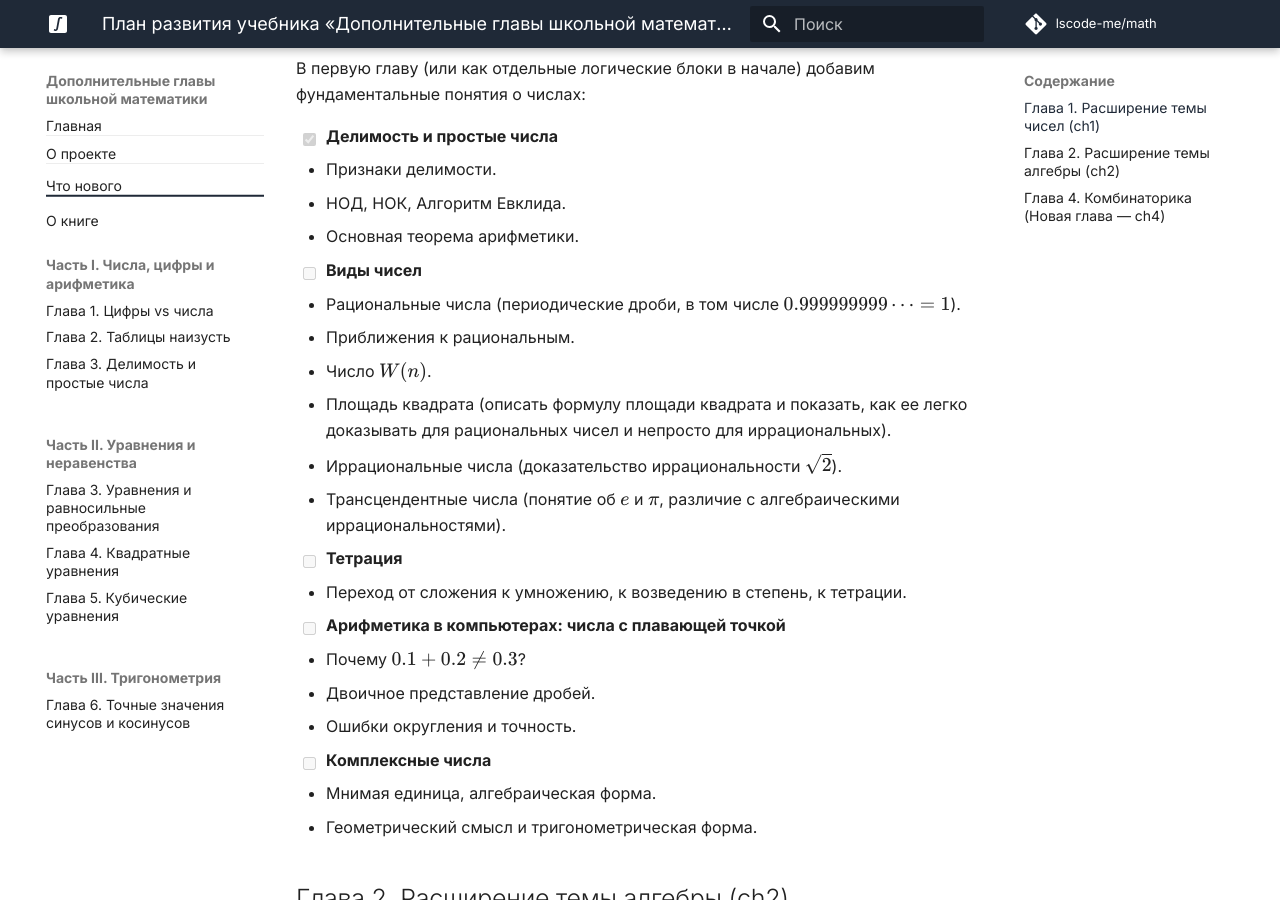
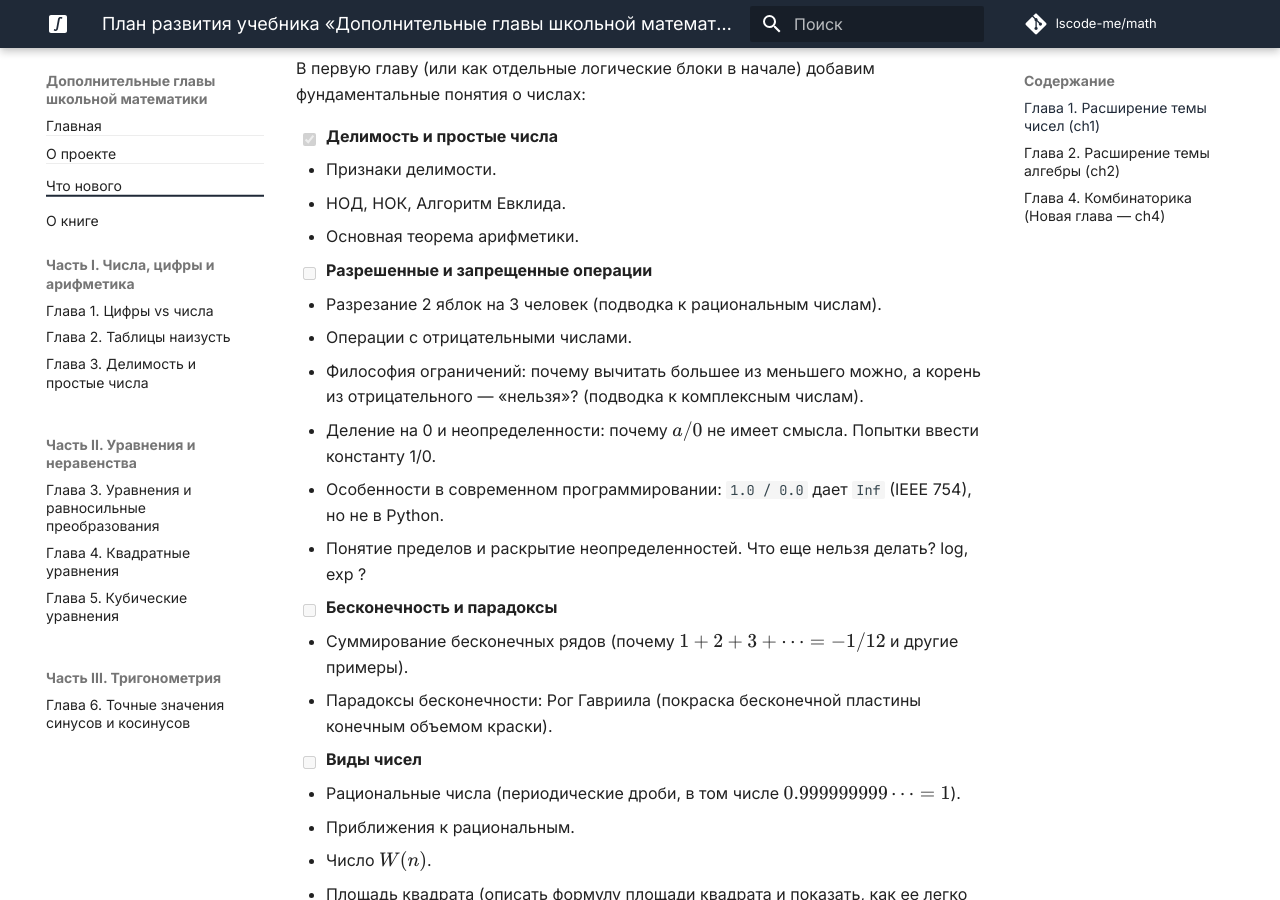
Before and after one commit to lscode-me/math, an MkDocs documentation site: the page built from docs/plan.md, in a window 1280 px wide and 900 px high, scrolled down 307 px. Built offline with MkDocs 1.6.1 and Material for MkDocs 9.7.7, drawn with Linux system fonts in a browser that asks for light colours; comment, search, counter and statistics services are not loaded.

Commit message:
Update development plan with infinity topics and refine quadratic formula diagram

```diff
--- a/docs/plan.md
+++ b/docs/plan.md
@@ -10,6 +10,16 @@
   - Признаки делимости.
   - НОД, НОК, Алгоритм Евклида.
   - Основная теорема арифметики.
+- [ ] **Разрешенные и запрещенные операции**
+  - Разрезание 2 яблок на 3 человек (подводка к рациональным числам).
+  - Операции с отрицательными числами.
+  - Философия ограничений: почему вычитать большее из меньшего можно, а корень из отрицательного — «нельзя»? (подводка к комплексным числам).
+  - Деление на 0 и неопределенности: почему $a/0$ не имеет смысла. Попытки ввести константу 1/0.
+  - Особенности в современном программировании: `1.0 / 0.0` дает `Inf` (IEEE 754), но не в Python.
+  - Понятие пределов и раскрытие неопределенностей. Что еще нельзя делать? log, exp ?
+- [ ] **Бесконечность и парадоксы**
+  - Суммирование бесконечных рядов (почему $1+2+3+\dots = -1/12$ и другие примеры).
+  - Парадоксы бесконечности: Рог Гавриила (покраска бесконечной пластины конечным объемом краски).
 - [ ] **Виды чисел**
   - Рациональные числа (периодические дроби, в том числе $0.999999999\dots = 1$).
   - Приближения к рациональным.
```
Also changed, not shown: docs/chapters/algebra/quadratic.md (+5 -5 lines).
